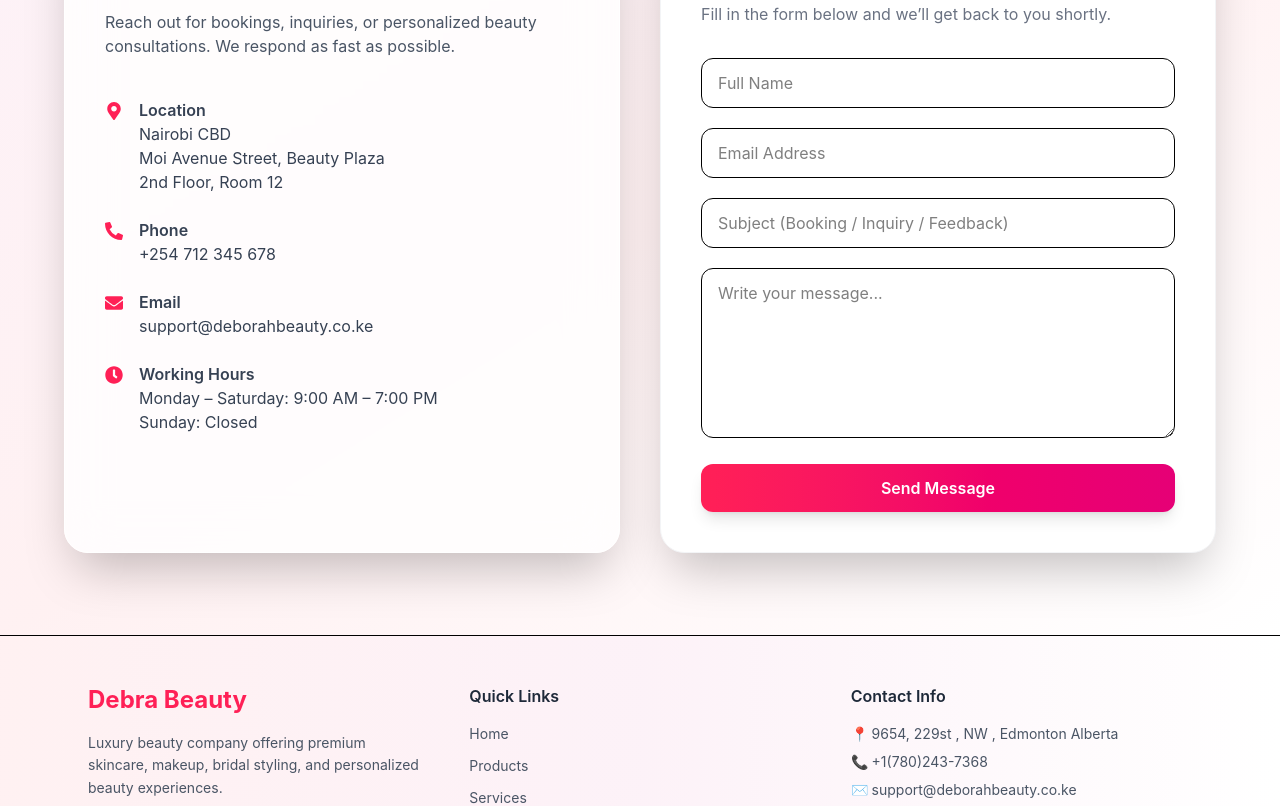
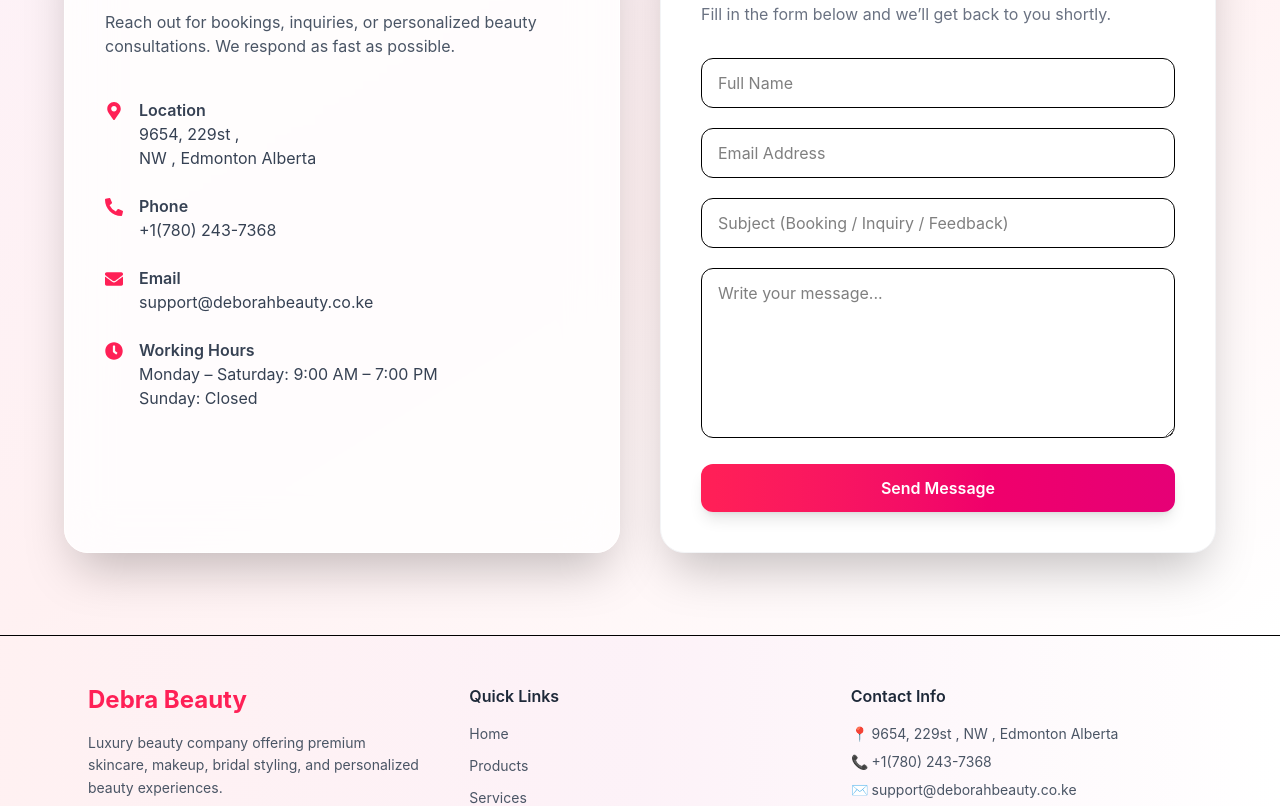
Before and after one commit to tom4maeta/DebraBeauty, a React (Vite) app: page / in a window 1280 px wide. Shown: the part 7703-8509 px from the top of the page. Built offline with nearby package versions, Linux system fonts and the light colour scheme.

Commit message:
Updated Contact details

```diff
--- a/src/assets/components/Contact.jsx
+++ b/src/assets/components/Contact.jsx
@@ -62,9 +62,8 @@ const Contact = () => {
               <FaMapMarkerAlt className="text-rose-500 text-lg mt-1" />
               <div>
                 <h4 className="font-semibold">Location</h4>
-                <p>Nairobi CBD</p>
-                <p>Moi Avenue Street, Beauty Plaza</p>
-                <p>2nd Floor, Room 12</p>
+                <p>9654, 229st ,</p>
+                <p>NW , Edmonton Alberta</p>
               </div>
             </div>
 
@@ -72,7 +71,7 @@ const Contact = () => {
               <FaPhoneAlt className="text-rose-500 text-lg mt-1" />
               <div>
                 <h4 className="font-semibold">Phone</h4>
-                <p>+254 712 345 678</p>
+                <p>+1(780) 243-7368</p>
               </div>
             </div>
 
--- a/src/assets/components/Footer.jsx
+++ b/src/assets/components/Footer.jsx
@@ -74,7 +74,7 @@ const Footer = () => {
             </p>
 
             <p className="text-sm text-gray-600 mt-2">
-              📞 +1(780)243-7368
+              📞 +1(780) 243-7368
             </p>
 
             <p className="text-sm text-gray-600 mt-2">
```
